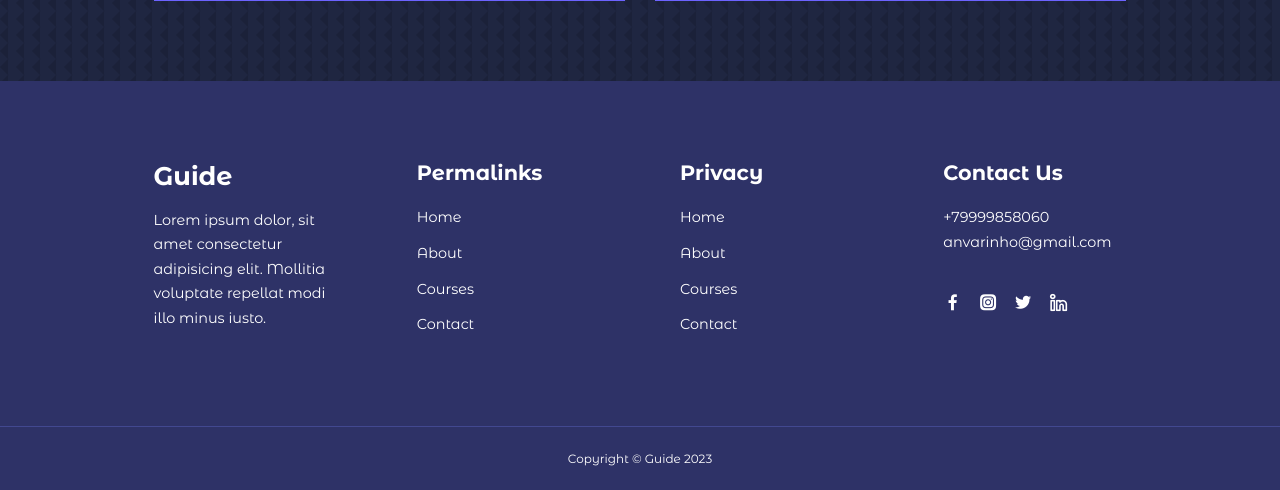
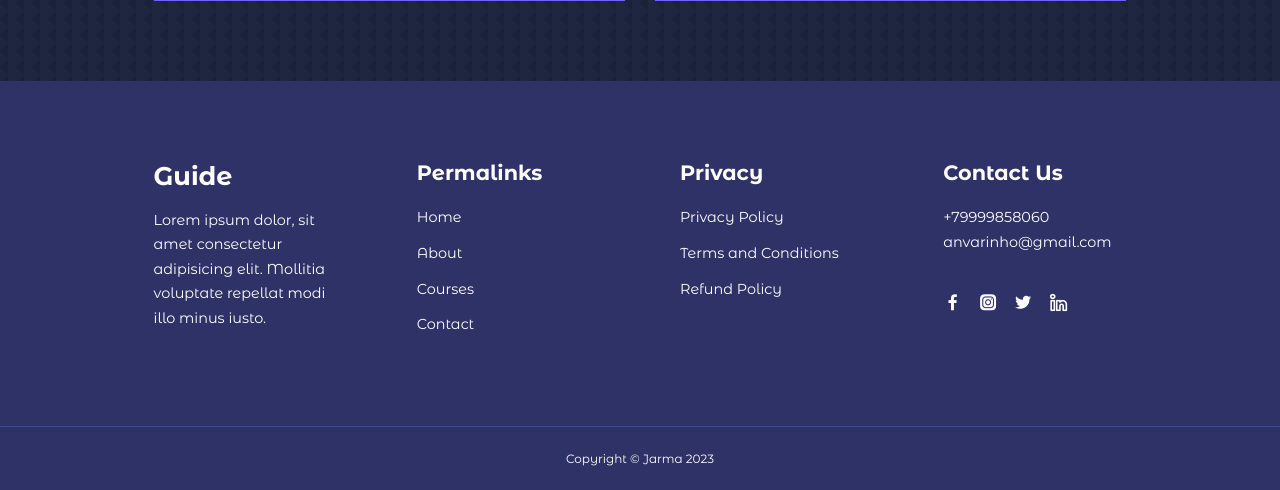
Before and after one commit to anvarinho/school-website, a Django app: template templates/home.html in a window 1280 px wide. Shown: the part 3349-3839 px from the top of the page. Run offline with Django 4.2, Linux system fonts and the light colour scheme; the template is opened without the code that fills it, so the values that code supplies are empty.

Commit message:
edited footer and header

```diff
--- a/templates/footer.html
+++ b/templates/footer.html
@@ -8,19 +8,18 @@
       <div class="footer__2">
         <h4>Permalinks</h4>
         <ul class="permalinks">
-          <li><a href="">Home</a></li>
-          <li><a href="">About</a></li>
-          <li><a href="">Courses</a></li>
-          <li><a href="">Contact</a></li>
+          <li><a href="{% url 'home' %}">Home</a></li>
+          <li><a href="{% url 'about' %}">About</a></li>
+          <li><a href="{% url 'courses' %}">Courses</a></li>
+          <li><a href="{% url 'contact' %}">Contact</a></li>
         </ul>
       </div>
       <div class="footer__3">
         <h4>Privacy</h4>
         <ul class="privacy">
-          <li><a href="">Home</a></li>
-          <li><a href="">About</a></li>
-          <li><a href="">Courses</a></li>
-          <li><a href="">Contact</a></li>
+          <li><a href="">Privacy Policy</a></li>
+          <li><a href="">Terms and Conditions</a></li>
+          <li><a href="">Refund Policy</a></li>
         </ul>
       </div>
       <div class="footer__4">
@@ -39,6 +38,6 @@
 
     </div>
     <div class="footer__copyright">
-      <small>Copyright &copy; Guide 2023</small>
+      <small>Copyright &copy; Jarma 2023</small>
     </div>
   </footer>
--- a/templates/header.html
+++ b/templates/header.html
@@ -10,7 +10,7 @@
           The number of iterations for this free facebook logo is lesser than
           it's social media counterpart Instagram.
         </p>
-        <a href="index.html" class="btn btn-primary">Get Started</a>
+        <a href="#" class="btn btn-primary">Get Started</a>
       </div>
       <div class="header__right">
         <div class="header__right-img">
```
